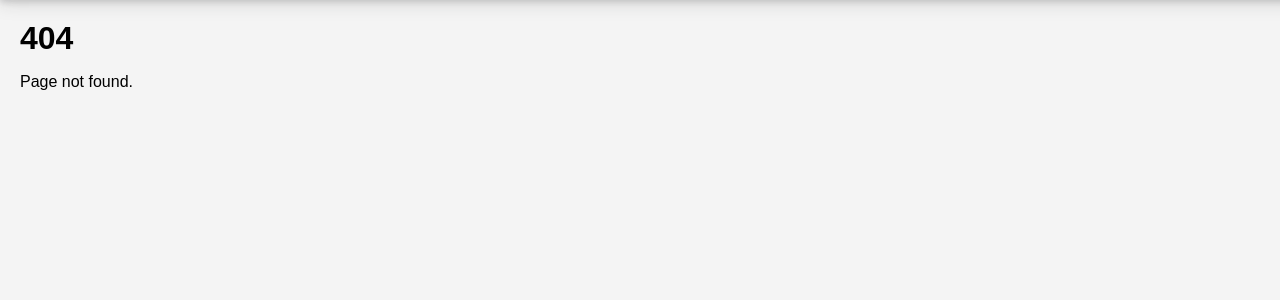
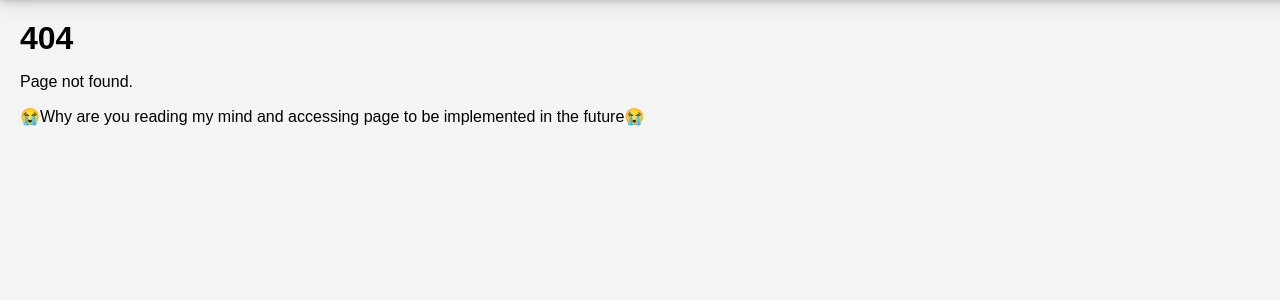
Before and after one commit to huajie-zhong/expense-tracker, a Flask app: template front-end/templates/404.html in a window 1280 px wide. Shown: the part 95-395 px from the top of the page. Run offline with Flask 3, Linux system fonts and the light colour scheme; the template is opened without the code that fills it, so the values that code supplies are empty.

Commit message:
add to 404 page

```diff
--- a/front-end/templates/404.html
+++ b/front-end/templates/404.html
@@ -4,7 +4,8 @@
         <div class="row">
             <div class="col-md-12">
                 <h1>404</h1>
-                <p>Page not found.</p>
+                <p>Page not found. </p>
+                <p>😭Why are you reading my mind and accessing page to be implemented in the future😭</p>
             </div>
         </div>
     </div>
```
